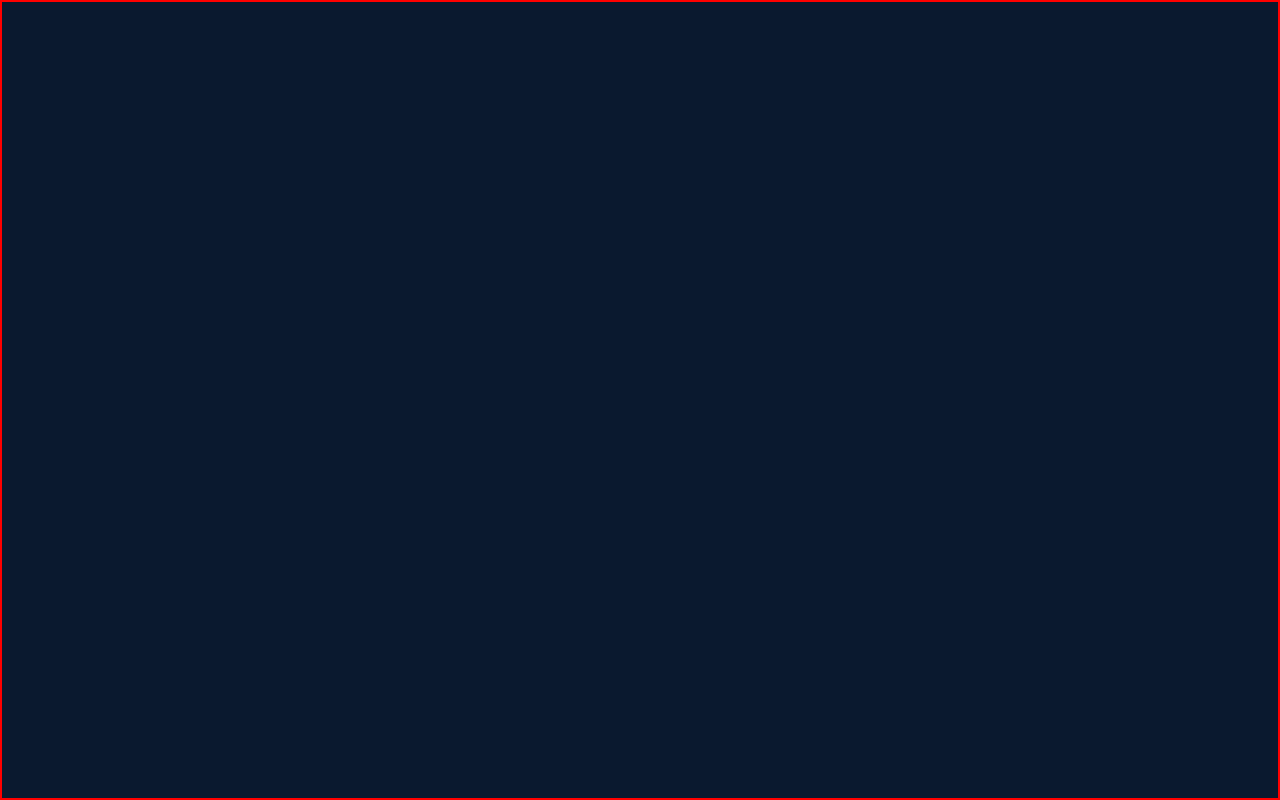
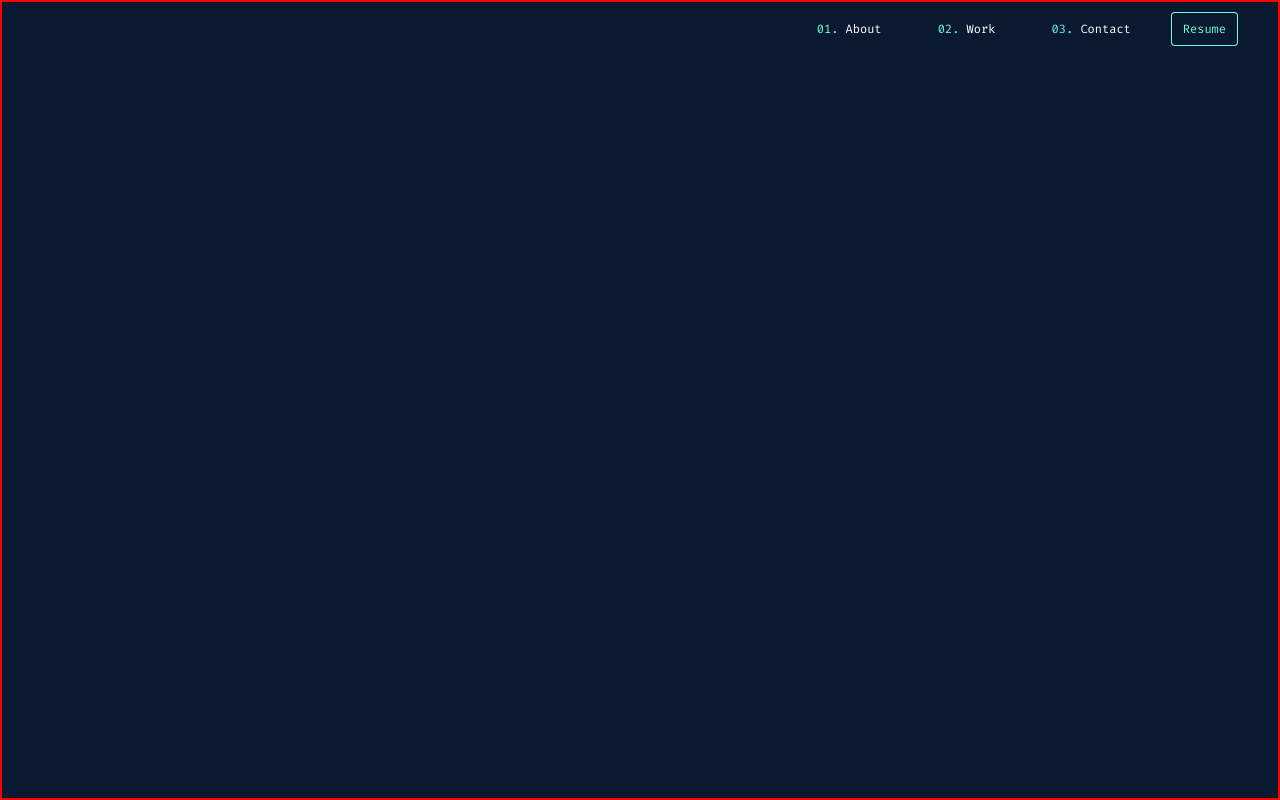
Before and after one commit to anagmrebelo/My-portfolio, a React (Vite) app: page / in a window 1280 px wide. Built offline with nearby package versions, Linux system fonts and the light colour scheme.

Commit message:
Implement header with placeholder links

```diff
--- a/src/components/App.css
+++ b/src/components/App.css
@@ -6,6 +6,8 @@
     --secondary-text-color: #6c757d;
     --main-font: "Inter", sans-serif;
     --secondary-font: "Fira Code", monospace;
+    --small-font-size: 16px;
+    --extra-small-font-size: 12px;
 }
 
 html {
@@ -14,3 +16,73 @@ html {
     font-family: var(--main-font);
     min-height: 100vh;
 }
+
+/* Classes */
+
+/* Buttons */
+button {
+    box-shadow: inset 0 0 0 1px var(--highlight-color);
+    border-radius: 4px;
+    font-family: var(--secondary-font);
+    color: var(--highlight-color);
+    margin: 0px 40px;
+    transition: box-shadow 0.3s;
+}
+
+button:hover {
+    box-shadow: inset 0 0 0 2px var(--highlight-color);
+}
+
+.btn-s {
+    padding: 8px 12px;
+    font-size: var(--extra-small-font-size);
+}
+
+.btn-m {
+    padding: 8px 12px;
+    font-size: var(--small-font-size);
+}
+
+/* Header */
+.top-header {
+    background-color: var(--bg-color);
+    color: #fff;
+    text-align: right;
+    padding: 10px 0;
+}
+
+.header-nav {
+    display: inline-block;
+    display: flex;
+    justify-content: flex-end;
+    align-items: center;
+}
+
+.header-menu {
+    color: var(--main-text-color);
+    font-family: var(--secondary-font);
+    font-size: var(--extra-small-font-size);
+    list-style-type: decimal-leading-zero;
+    margin: 0;
+    padding: 0;
+    display: flex;
+    justify-content: flex-end;
+}
+
+.header-menu li {
+    margin-left: 85px;
+    color: var(--highlight-color);
+}
+
+.header-menu li .text {
+    color: var(--main-text-color);
+    transition: color 0.3s;
+}
+
+.header-menu a {
+    text-decoration: none;
+}
+
+.header-menu li .text:hover {
+    color: var(--highlight-color);
+}
--- a/src/components/Header.tsx
+++ b/src/components/Header.tsx
@@ -1,5 +1,28 @@
 function Header(): JSX.Element {
-    return <></>;
+    return (
+        <header className="top-header">
+            <nav className="header-nav">
+                <ol className="header-menu">
+                    <li>
+                        <a href="about">
+                            <span className="text">About</span>
+                        </a>
+                    </li>
+                    <li>
+                        <a href="work">
+                            <span className="text">Work</span>
+                        </a>
+                    </li>
+                    <li>
+                        <a href="contact">
+                            <span className="text">Contact</span>
+                        </a>
+                    </li>
+                </ol>
+                <button className="btn-s">Resume</button>
+            </nav>
+        </header>
+    );
 }
 
 export { Header };
```
